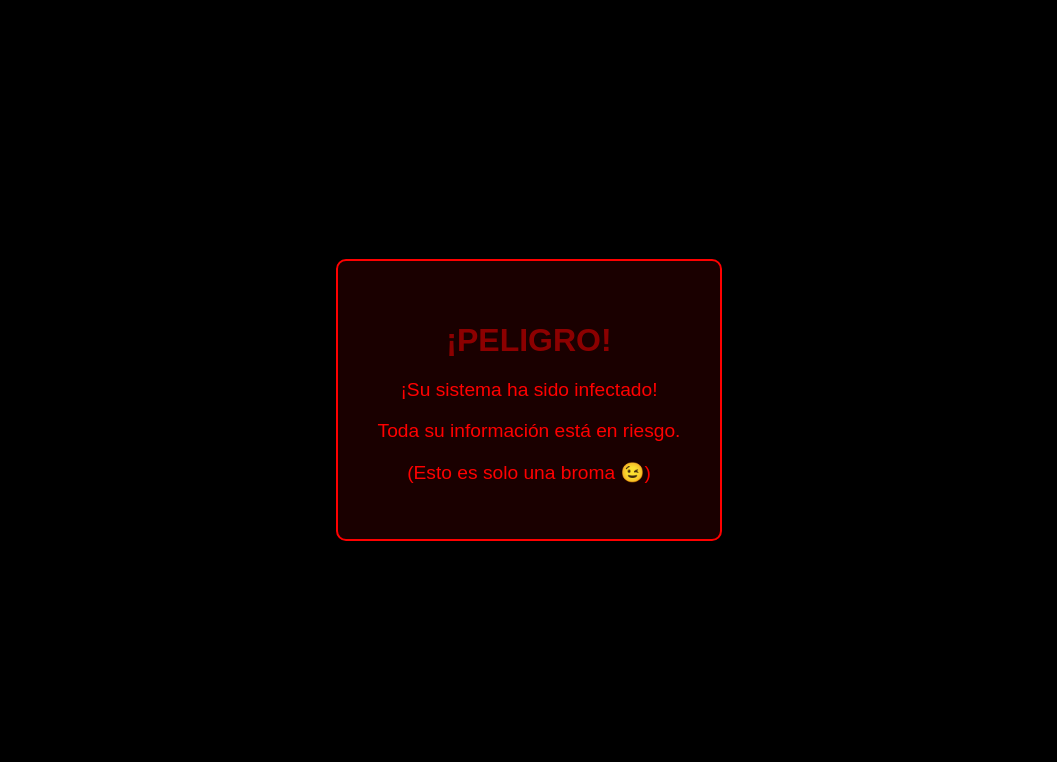
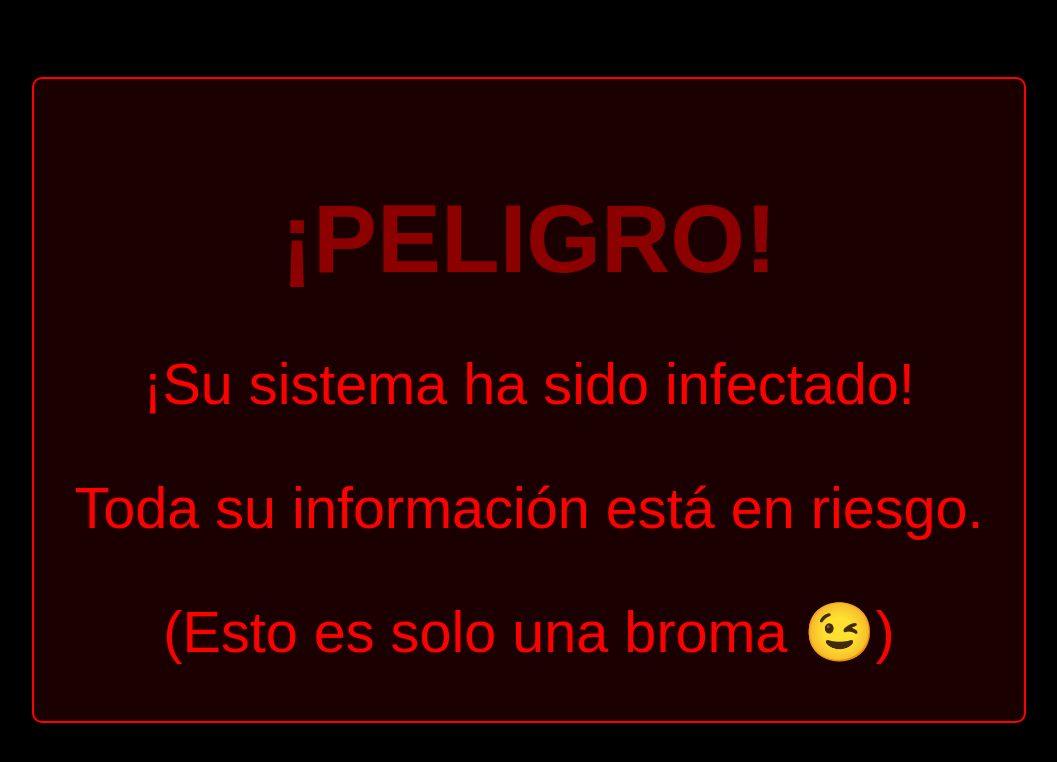
Before and after one commit to ErnestoGPradas/charla, a plain HTML site: page index.html in a window 1280 px wide. Shown: the whole page, without its empty margins (111-1168 px from the left). Drawn offline with Linux system fonts and the light colour scheme.

Commit message:
Add files via upload

```diff
--- a/index.html
+++ b/index.html
@@ -21,6 +21,7 @@
             padding: 40px;
             border: 2px solid red;
             border-radius: 10px;
+			font-size: xxx-large;
         }
         h1 {
             font-size: 2em;
```
